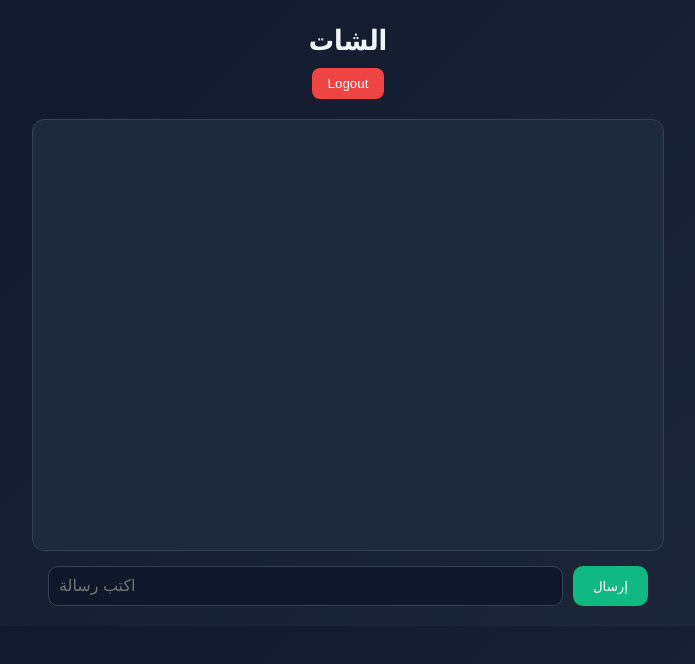
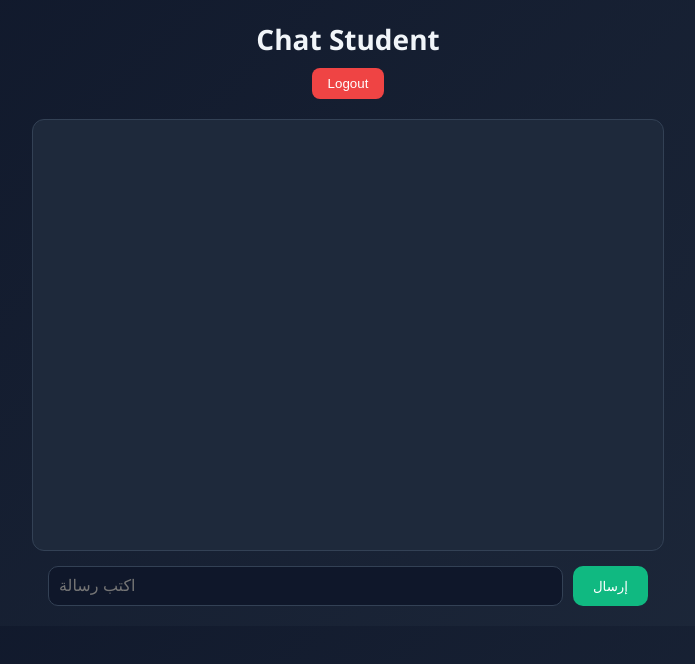
Before and after one commit to AOUZALI-ABDO/chat-app, a website: page public/chat.html in a window 1280 px wide. Shown: the whole page, without its empty margins (292-987 px from the left). Drawn offline with nearby package versions, Linux system fonts and the light colour scheme; no server answers; sample sign-in values are in the browser's storage.

Commit message:
modofer h2

```diff
--- a/public/chat.html
+++ b/public/chat.html
@@ -1,5 +1,6 @@
 <!DOCTYPE html>
 <html lang="en">
+
 <head>
     <meta charset="UTF-8">
     <meta http-equiv="X-UA-Compatible" content="IE=edge">
@@ -9,9 +10,10 @@
 
 
 </head>
+
 <body>
 
-    <h2>الشات</h2>
+    <h2>Chat Student</h2>
     <button id="logout-btn" onclick="logout()">Logout</button>
 
     <div id="messages"></div>
@@ -23,7 +25,7 @@
 
     <script>
         const user = JSON.parse(localStorage.getItem("user"));
-        if(!user){
+        if (!user) {
             window.location.href = "/login.html";
         }
 
@@ -36,4 +38,5 @@
     <script src="/script-chat.js"></script>
 
 </body>
+
 </html>
```
Lines whose indentation alone changed are shown as unchanged.
